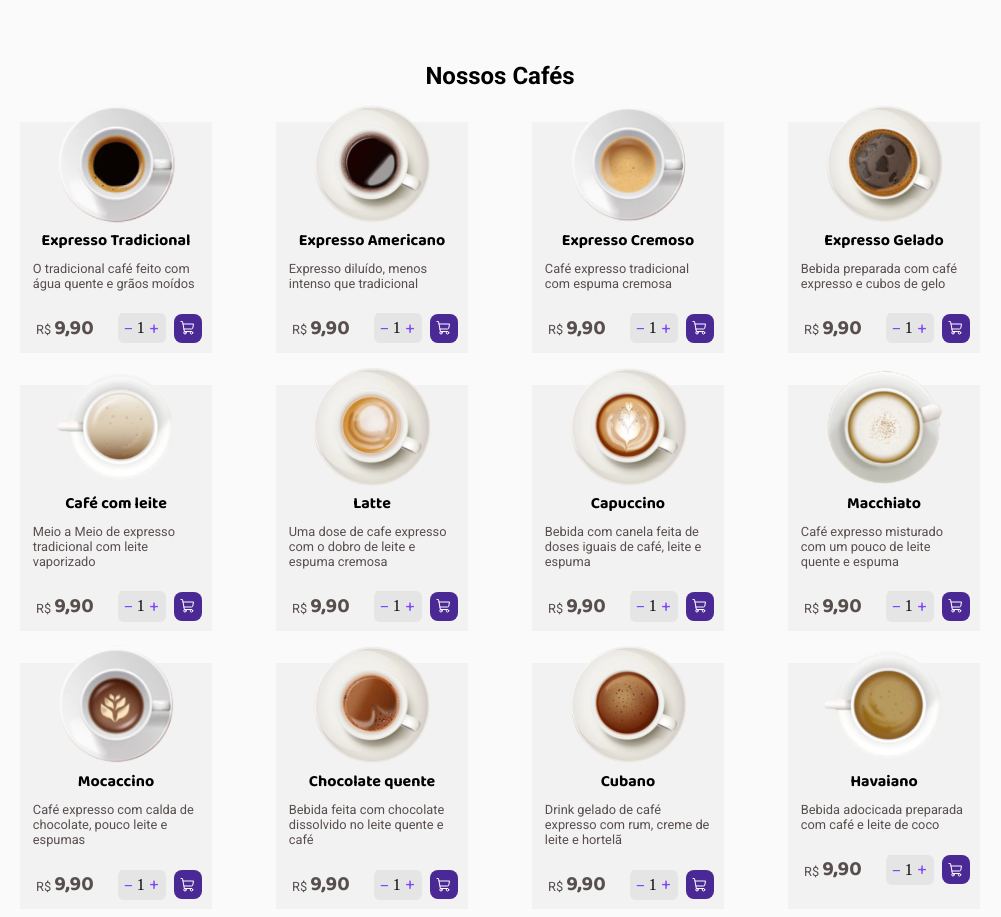
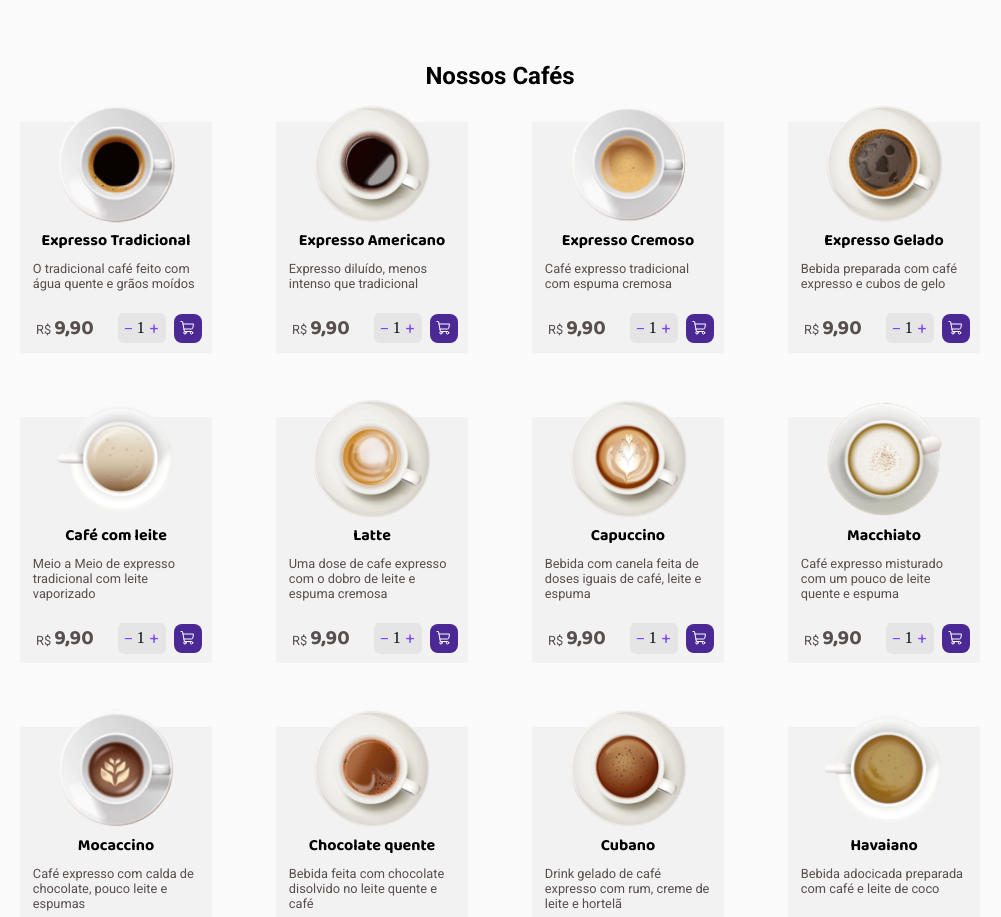
Before and after one commit to thalesmenz/CoffeDelivery-react, a React (Vite) app: page / in a window 1280 px wide. Shown: the part 433-1350 px from the top of the page, without its empty margins (140-1141 px from the left). Built offline with nearby package versions, Linux system fonts and the light colour scheme.

Commit message:
listagem dinamica de cafés

```diff
--- a/src/pages/Home/components/Coffe/styles.ts
+++ b/src/pages/Home/components/Coffe/styles.ts
@@ -4,7 +4,6 @@ export const ContainerCoffe = styled.div`
 display: block;
 width: 12rem;
 background: ${props => props.theme.card};
-margin-top: 2rem;
 padding-bottom: 0.5rem;
 `
 
--- a/src/pages/Home/components/Coffes/styles.ts
+++ b/src/pages/Home/components/Coffes/styles.ts
@@ -3,4 +3,5 @@ import styled from 'styled-components'
 export const H1 = styled.h1`
     font-family: 'Roboto', sans-serif;
     font-size: 1.5rem;
+    margin-bottom: 2rem;
 `
--- a/src/pages/Home/components/ListCoffes/index.tsx
+++ b/src/pages/Home/components/ListCoffes/index.tsx
@@ -16,83 +16,88 @@ import arabe from "../../../../assets/coffes/arabe.svg"
 import irlandes from "../../../../assets/coffes/irlandes.svg"
 
 export function ListCoffes() {
+
+    const listCoffes = [
+        {
+            img: expressoTradicional,
+            h1: 'Expresso Tradicional',
+            p: "O tradicional café feito com água quente e grãos moídos"
+        },
+        {
+            img: expressoAmericano,
+            h1: 'Expresso Americano',
+            p: "Expresso diluído, menos intenso que  tradicional"
+        },
+        {
+            img: expressoCremoso,
+            h1: 'Expresso Cremoso',
+            p: "Café expresso tradicional com espuma cremosa"
+        },
+        {
+            img: expressoGelado,
+            h1: 'Expresso Gelado',
+            p: "Bebida preparada com café expresso e cubos de gelo"
+        },
+        {
+            img: cafeComLeite,
+            h1: 'Café com leite',
+            p: 'Meio a Meio de expresso tradicional com leite vaporizado'
+        },
+        {
+            img: latte,
+            h1: 'Latte',
+            p: "Uma dose de cafe expresso com o dobro de leite e espuma cremosa"
+        },
+        {
+            img: capuccino,
+            h1: 'Capuccino',
+            p: "Bebida com canela feita de doses iguais de café, leite e espuma"
+        },
+        {
+            img: macchiato,
+            h1: 'Macchiato',
+            p: "Café expresso misturado com um pouco de leite quente e espuma"
+        },
+        {
+            img: mocaccino,
+            h1: 'Mocaccino',
+            p: "Café expresso com calda de chocolate, pouco leite e espumas"
+        },
+        {
+            img: chocolateQuente,
+            h1: 'Chocolate quente',
+            p: 'Bebida feita com chocolate disolvido no leite quente e café'
+        },
+        {
+            img: cubano,
+            h1: 'Cubano',
+            p: "Drink gelado de café expresso com rum, creme de leite e hortelã"
+        },
+        {
+            img: havaiano,
+            h1: 'Havaiano',
+            p: "Bebida adocicada preparada com café e leite de coco"
+        },
+        {
+            img: arabe,
+            h1: 'Árabe',
+            p: "Bebida preparada com grãos de café árabe e especiarias"
+        },
+        {
+            img: irlandes,
+            h1: 'Irlandês',
+            p: "Bebida a base de café, uísque irlandês, açúcar e chantilly"
+        },
+    ]
+
     return (
         <div>
-            <ContainerListCoffe>
-            <Coffe
-            img={expressoTradicional}
-            h1="Expresso Tradicional"
-            p="O tradicional café feito com água quente e grãos moídos"
-            />
-            <Coffe
-            img={expressoAmericano}
-            h1="Expresso Americano"
-            p="Expresso diluído, menos intenso que  tradicional"
-            />
-            <Coffe
-            img={expressoCremoso}
-            h1="Expresso Cremoso"
-            p="Café expresso tradicional com espuma cremosa"
-            />
-            <Coffe
-            img={expressoGelado}
-            h1="Expresso Gelado"
-            p="Bebida preparada com café expresso e cubos de gelo"/>
-        </ContainerListCoffe>
         <ContainerListCoffe>
-            <Coffe
-            img={cafeComLeite}
-            h1="Café com leite"
-            p="Meio a Meio de expresso tradicional com leite vaporizado"
-            />
-            <Coffe
-            img={latte}
-            h1="Latte"
-            p="Uma dose de cafe expresso com o dobro de leite e espuma cremosa"
-            />
-            <Coffe
-            img={capuccino}
-            h1="Capuccino"
-            p="Bebida com canela feita de doses iguais de café, leite e espuma"
-            />
-            <Coffe
-            img={macchiato}
-            h1="Macchiato"
-            p="Café expresso misturado com um pouco de leite quente e espuma"/>
-        </ContainerListCoffe>
-        <ContainerListCoffe>
-            <Coffe
-            img={mocaccino}
-            h1="Mocaccino"
-            p="Café expresso com calda de chocolate, pouco leite e espumas"
-            />
-            <Coffe
-            img={chocolateQuente}
-            h1="Chocolate quente"
-            p="Bebida feita com chocolate dissolvido no leite quente e café"
-            />
-            <Coffe
-            img={cubano}
-            h1="Cubano"
-            p="Drink gelado de café expresso com rum, creme de leite e hortelã"
-            />
-            <Coffe
-            img={havaiano}
-            h1="Havaiano"
-            p="Bebida adocicada preparada com café e leite de coco"
-            />
-        </ContainerListCoffe>
-        <ContainerListCoffe>
-            <Coffe
-            img={arabe}
-            h1="Árabe"
-            p="Bebida preparada com grãos de café árabe e especiarias"
-            />
-            <Coffe
-            img={irlandes}
-            h1="Irlandês"
-            p="Bebida a base de café, uísque irlandês, açúcar e chantilly"
-            />
+            {listCoffes.map(item => {
+                return (
+                    <Coffe img={item.img} h1={item.h1} p={item.p} />
+                )
+            })}
         </ContainerListCoffe>
         </div>
 
--- a/src/pages/Home/components/ListCoffes/styles.ts
+++ b/src/pages/Home/components/ListCoffes/styles.ts
@@ -1,6 +1,8 @@
 import styled from "styled-components";
 
 export const ContainerListCoffe = styled.div`
-    display: flex;
+    display: grid;
+    grid-template-columns: auto auto auto auto;
+    margin: 0;
     gap: 4rem;
 `
```
